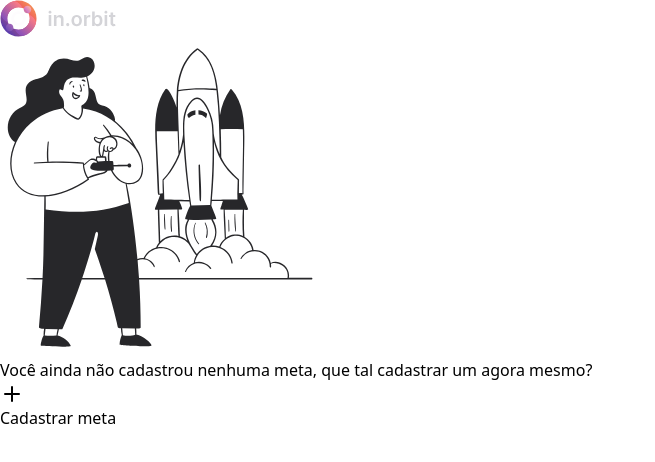
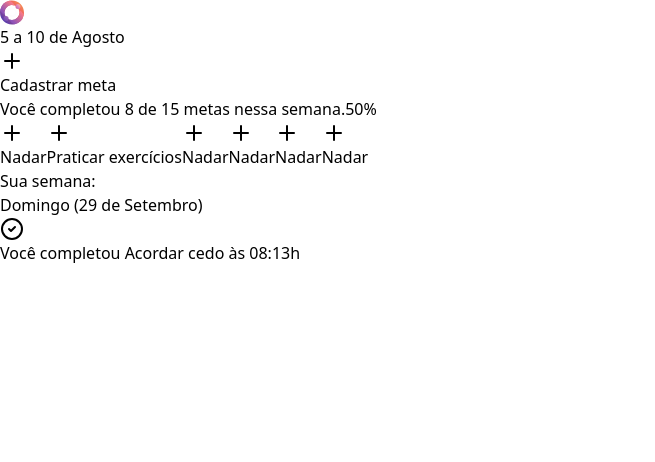
Before and after one commit to RenanFachin/in.orbit, a React (Vite) app in the folder web/: page / in a window 1280 px wide. Shown: the top 462 px of the page, without its empty margins (0-655 px from the left). Built offline with nearby package versions, Linux system fonts and the light colour scheme.

Commit message:
feat: Cria componente de resumo das atividades

```diff
--- a/web/src/App.tsx
+++ b/web/src/App.tsx
@@ -1,33 +1,14 @@
-import logo from './assets/logo-in-orbit.svg'
-import illustration from './assets/lets-start-illustration.svg'
-import {Plus, X} from 'lucide-react'
-import { Button } from './components/ui/button'
-import { Dialog, DialogClose, DialogContent, DialogDescription, DialogTitle, DialogTrigger } from './components/ui/dialog'
-import { Label } from './components/ui/label'
-import { Input } from './components/ui/input'
-import { RadioGroup, RadioGroupIndicator, RadioGroupItem } from './components/ui/radio-group'
+import { Dialog} from './components/ui/dialog'
 import { CreateGoal } from './components/create-goal'
+import { Summary } from './components/summary'
+// import { EmptyGoals } from './components/empty-goals'
 
 export function App() {
 
   return (
     <Dialog>
-      <div className="h-screen flex flex-col items-center justify-center gap-8">
-        <img src={logo} alt="" />
-
-        <img src={illustration} alt="" />
-
-        <p className='text-zinc-300 leading-relaxed max-w-80 text-center'>
-          Você ainda não cadastrou nenhuma meta, que tal cadastrar um agora mesmo?
-        </p>
-
-        <DialogTrigger asChild>
-          <Button>
-            <Plus className='size-4'/>
-            Cadastrar meta
-          </Button>
-        </DialogTrigger>
-      </div>
+      {/* <EmptyGoals /> */}
+      <Summary />
 
       <CreateGoal />
     </Dialog>
--- /dev/null
+++ b/web/src/components/empty-goals.tsx
@@ -0,0 +1,26 @@
+import logo from '../assets/logo-in-orbit.svg'
+import illustration from '../assets/lets-start-illustration.svg'
+import { Plus } from 'lucide-react'
+import { DialogTrigger } from './ui/dialog'
+import { Button } from './ui/button'
+
+export function EmptyGoals(){
+  return(
+    <div className="h-screen flex flex-col items-center justify-center gap-8">
+        <img src={logo} alt="" />
+
+        <img src={illustration} alt="" />
+
+        <p className='text-zinc-300 leading-relaxed max-w-80 text-center'>
+          Você ainda não cadastrou nenhuma meta, que tal cadastrar um agora mesmo?
+        </p>
+
+        <DialogTrigger asChild>
+          <Button>
+            <Plus className='size-4'/>
+            Cadastrar meta
+          </Button>
+        </DialogTrigger>
+      </div>
+  )
+}
--- /dev/null
+++ b/web/src/components/in-orbit-icon.tsx
@@ -0,0 +1,96 @@
+export function InOrbitIcon(){
+  return(
+    <svg
+      width={24}
+      height={25}
+      viewBox="0 0 24 25"
+      fill="none"
+      xmlns="http://www.w3.org/2000/svg"
+    >
+      <path
+        d="M12 .5c-.936 0-1.847.107-2.72.31A12.016 12.016 0 00.31 9.78C.107 10.652 0 11.563 0 12.5c0 6.627 5.373 12 12 12 .936 0 1.847-.107 2.72-.31a12.017 12.017 0 008.97-8.968c.203-.875.31-1.786.31-2.722 0-6.627-5.373-12-12-12zm0 19.515a7.494 7.494 0 01-2.524-.435 7.535 7.535 0 01-4.556-4.555A7.515 7.515 0 1119.515 12.5 7.515 7.515 0 0112 20.015z"
+        fill="url(#paint0_linear_84_261)"
+      />
+      <path
+        d="M12 7.657a4.844 4.844 0 100 9.687 4.844 4.844 0 000-9.687zm0 7.772a2.929 2.929 0 110-5.858 2.929 2.929 0 010 5.858z"
+        fill="#FEFCFE"
+      />
+      <path
+        d="M14.524 5.42a7.515 7.515 0 00-9.604 9.605 7.423 7.423 0 01-2.63-1.702A7.408 7.408 0 01.31 9.78 12.016 12.016 0 019.28.81a7.409 7.409 0 013.543 1.98 7.423 7.423 0 011.701 2.63z"
+        fill="url(#paint1_linear_84_261)"
+      />
+      <path
+        d="M23.69 15.221a12.016 12.016 0 01-8.97 8.969 7.408 7.408 0 01-3.543-1.98 7.427 7.427 0 01-1.701-2.63 7.515 7.515 0 009.605-9.605c.958.362 1.857.93 2.629 1.702a7.41 7.41 0 011.98 3.544z"
+        fill="url(#paint2_linear_84_261)"
+      />
+      <path
+        d="M6.064 20.948a2.511 2.511 0 100-5.023 2.511 2.511 0 000 5.023z"
+        fill="url(#paint3_linear_84_261)"
+      />
+      <path
+        d="M17.958 9.054a2.511 2.511 0 100-5.023 2.511 2.511 0 000 5.023z"
+        fill="url(#paint4_linear_84_261)"
+      />
+      <defs>
+        <linearGradient
+          id="paint0_linear_84_261"
+          x1={20.3704}
+          y1={4.59058}
+          x2={3.89023}
+          y2={20.1635}
+          gradientUnits="userSpaceOnUse"
+        >
+          <stop stopColor="#F38856" />
+          <stop offset={0.23} stopColor="#F0625C" />
+          <stop offset={1} stopColor="#5C3DAB" />
+        </linearGradient>
+        <linearGradient
+          id="paint1_linear_84_261"
+          x1={11.2405}
+          y1={2.53429}
+          x2={1.86657}
+          y2={11.8578}
+          gradientUnits="userSpaceOnUse"
+        >
+          <stop stopColor="#F67986" />
+          <stop offset={1} stopColor="#8951BA" />
+        </linearGradient>
+        <linearGradient
+          id="paint2_linear_84_261"
+          x1={21.9616}
+          y1={13.3129}
+          x2={12.5877}
+          y2={22.6369}
+          gradientUnits="userSpaceOnUse"
+        >
+          <stop stopColor="#F67986" />
+          <stop offset={1} stopColor="#8951BA" />
+        </linearGradient>
+        <linearGradient
+          id="paint3_linear_84_261"
+          x1={7.89781}
+          y1={16.7204}
+          x2={4.23025}
+          y2={20.1519}
+          gradientUnits="userSpaceOnUse"
+        >
+          <stop stopColor="#A267B9" />
+          <stop offset={1} stopColor="#704BB4" />
+        </linearGradient>
+        <linearGradient
+          id="paint4_linear_84_261"
+          x1={19.4846}
+          y1={5.11331}
+          x2={16.9808}
+          y2={7.45646}
+          gradientUnits="userSpaceOnUse"
+        >
+          <stop stopColor="#F7A8A5" />
+          <stop offset={0.97} stopColor="#D074C4" />
+          <stop offset={1} stopColor="#CF76A9" />
+        </linearGradient>
+      </defs>
+    </svg>
+
+  )
+}
--- /dev/null
+++ b/web/src/components/summary.tsx
@@ -0,0 +1,97 @@
+import { CheckCircle2, Plus } from "lucide-react";
+import { Button } from "./ui/button";
+import { DialogTrigger } from "./ui/dialog";
+import { InOrbitIcon } from "./in-orbit-icon";
+import { Progress, ProgressIndicator } from "./ui/progress-bar";
+import { Separator } from "./ui/separator";
+import { OutlineButton } from "./ui/outline-button";
+
+
+export function Summary(){
+  return (
+    <div className="py-10 max-w-lg px-5 mx-auto flex flex-col gap-6">
+      <div className="flex items-center justify-between">
+        <div className="flex items-center gap-3">
+          <InOrbitIcon />
+
+          <span>
+            5 a 10 de Agosto
+          </span>
+        </div>
+
+        <DialogTrigger asChild>
+            <Button size="sm">
+              <Plus className='size-4'/>
+              Cadastrar meta
+            </Button>
+          </DialogTrigger>
+      </div>
+
+
+      <div className="flex flex-col gap-3">
+        <Progress max={15} value={8}>
+          <ProgressIndicator style={{width: '50%'}}/>
+        </Progress>
+
+        <div className="flex items-center justify-between text-xs text-zinc-400">
+          <span>Você completou <span className="text-zinc-300">8</span> de <span className="text-zinc-300">15</span> metas nessa semana.</span>
+
+          <span>50%</span>
+        </div>
+
+        <Separator />
+
+
+        <div className="flex gap-3 flex-wrap">
+          <OutlineButton className="rounded-none">
+            <Plus className="size-4 text-zinc-600"/>
+            Nadar
+          </OutlineButton>
+
+          <OutlineButton className="rounded-none">
+            <Plus className="size-4 text-zinc-600"/>
+            Praticar exercícios
+          </OutlineButton>
+
+          <OutlineButton className="rounded-none">
+            <Plus className="size-4 text-zinc-600"/>
+            Nadar
+          </OutlineButton>
+
+          <OutlineButton className="rounded-none">
+            <Plus className="size-4 text-zinc-600"/>
+            Nadar
+          </OutlineButton>
+
+          <OutlineButton className="rounded-none">
+            <Plus className="size-4 text-zinc-600"/>
+            Nadar
+          </OutlineButton>
+
+          <OutlineButton className="rounded-none">
+            <Plus className="size-4 text-zinc-600"/>
+            Nadar
+          </OutlineButton>
+        </div>
+
+        <div className="flex flex-col gap-6">
+          <h2 className="text-xl font-medium">Sua semana:</h2>
+
+          <div className="flex flex-col gap-4">
+            <h4 className="font-medium">Domingo <span className="text-zinc-400 text-xs">(29 de Setembro)</span></h4>
+
+            <ul className="flex flex-col gap-3">
+              <li className="flex items-center gap-2">
+                <CheckCircle2 className="size-4 text-pink-500"/>
+
+                <span className="text-zinc-400 text-sm">
+                  Você completou <span className="text-zinc-100">Acordar cedo</span> às <span className="text-zinc-100">08:13h</span>
+                </span>
+              </li>
+            </ul>
+          </div>
+        </div>
+      </div>
+    </div>
+  )
+}
```
